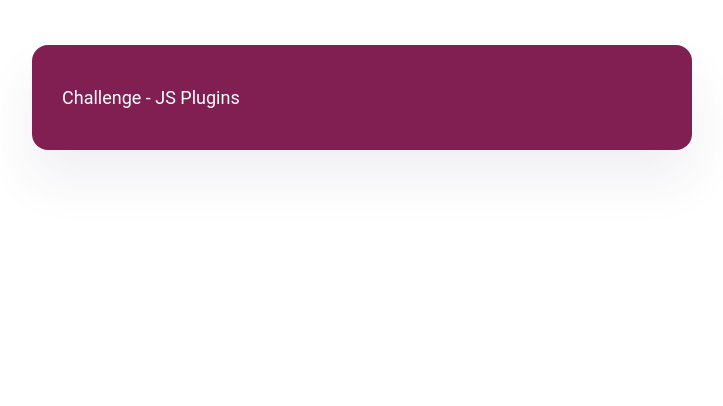
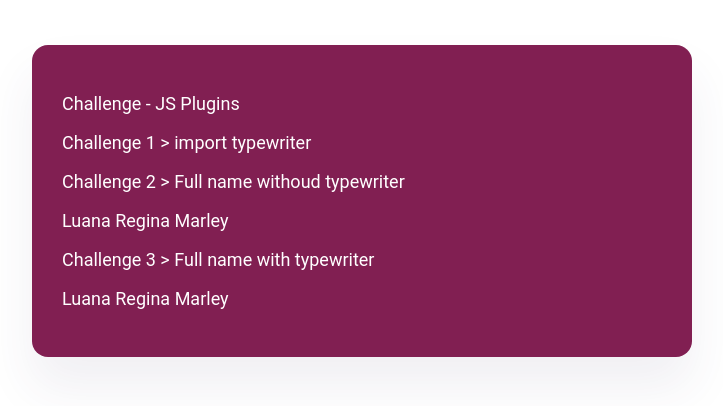
Before and after one commit to conectomarley/add-ai-w2-jsplugins, a plain HTML site: page index.html in a window 1280 px wide. Shown: the whole page, without its empty margins (278-1001 px from the left). Drawn offline with nearby package versions, Linux system fonts and the light colour scheme.

Commit message:
update h3

```diff
--- a/index.html
+++ b/index.html
@@ -20,7 +20,16 @@
         padding: 30px;
       }
 
-      h1 {
+      h1,
+      h2,
+      h3,
+      h4 {
+        font-family: "roboto", sans-serif;
+        color: white;
+        font-size: 18px;
+        font-weight: normal;
+      }
+      p {
         font-family: "roboto", sans-serif;
         color: white;
         font-size: 18px;
@@ -30,7 +39,12 @@
   </head>
   <body>
     <div class="js-plugins">
-      <h1>Challenge - JS Plugins</h1>
+      <p>Challenge - JS Plugins</p>
+      <h1>Challenge 1 > import typewriter</h1>
+      <p>Challenge 2 > Full name withoud typewriter</p>
+      <h2>Luana Regina Marley</h2>
+      <p>Challenge 3 > Full name with typewriter</p>
+      <h3>Luana Regina Marley</h3>
     </div>
     <script src="index.js"></script>
   </body>
--- a/index.js
+++ b/index.js
@@ -1 +1,7 @@
 let heading = document.querySelector("h1");
+
+new Typewriter("h3", {
+  strings: "Luana Regina Marley",
+  autoStart: true,
+  cursor: "",
+});
```
